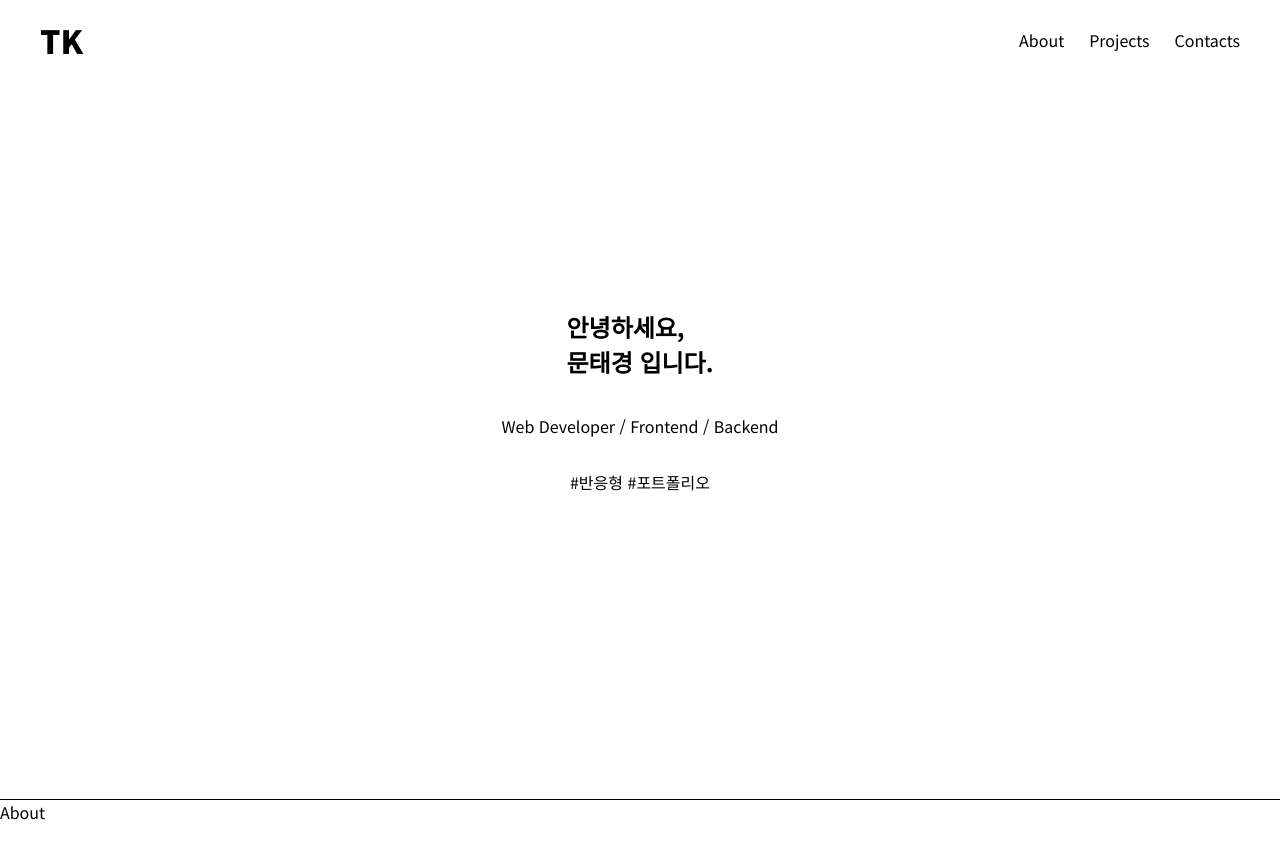
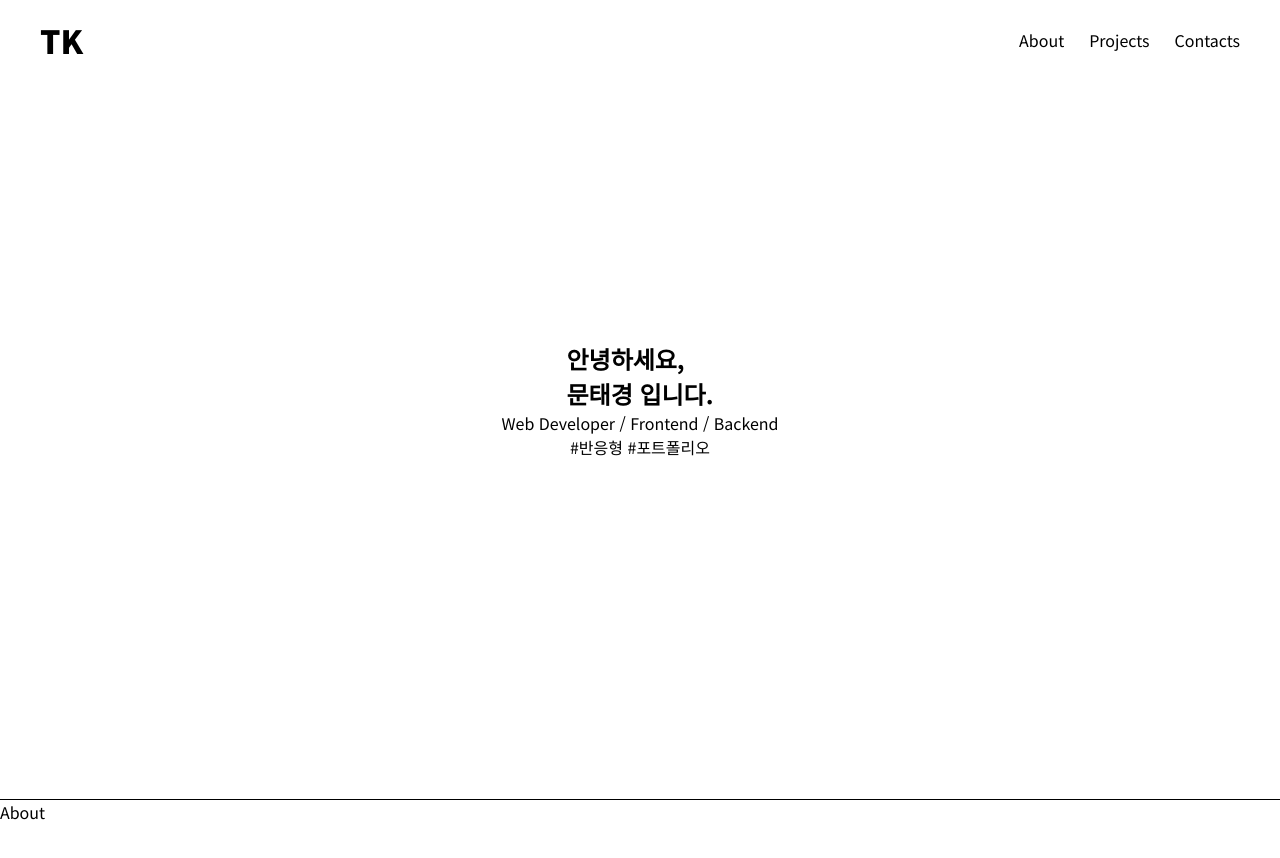
Before and after one commit to TK-moon/portfolio-vue, a Vue app: page / in a window 1280 px wide. Shown: the top 858 px of the page. Built offline with nearby package versions, Linux system fonts and the light colour scheme.

Commit message:
:lipstick: 기본 스타일 제거

```diff
--- a/src/styles/index.scss
+++ b/src/styles/index.scss
@@ -27,3 +27,16 @@
 body {
 	margin: 0;
 }
+
+p {
+	margin: 0;
+}
+
+h1,
+h2,
+h3,
+h4,
+h5,
+h6 {
+	margin: 0;
+}
```
